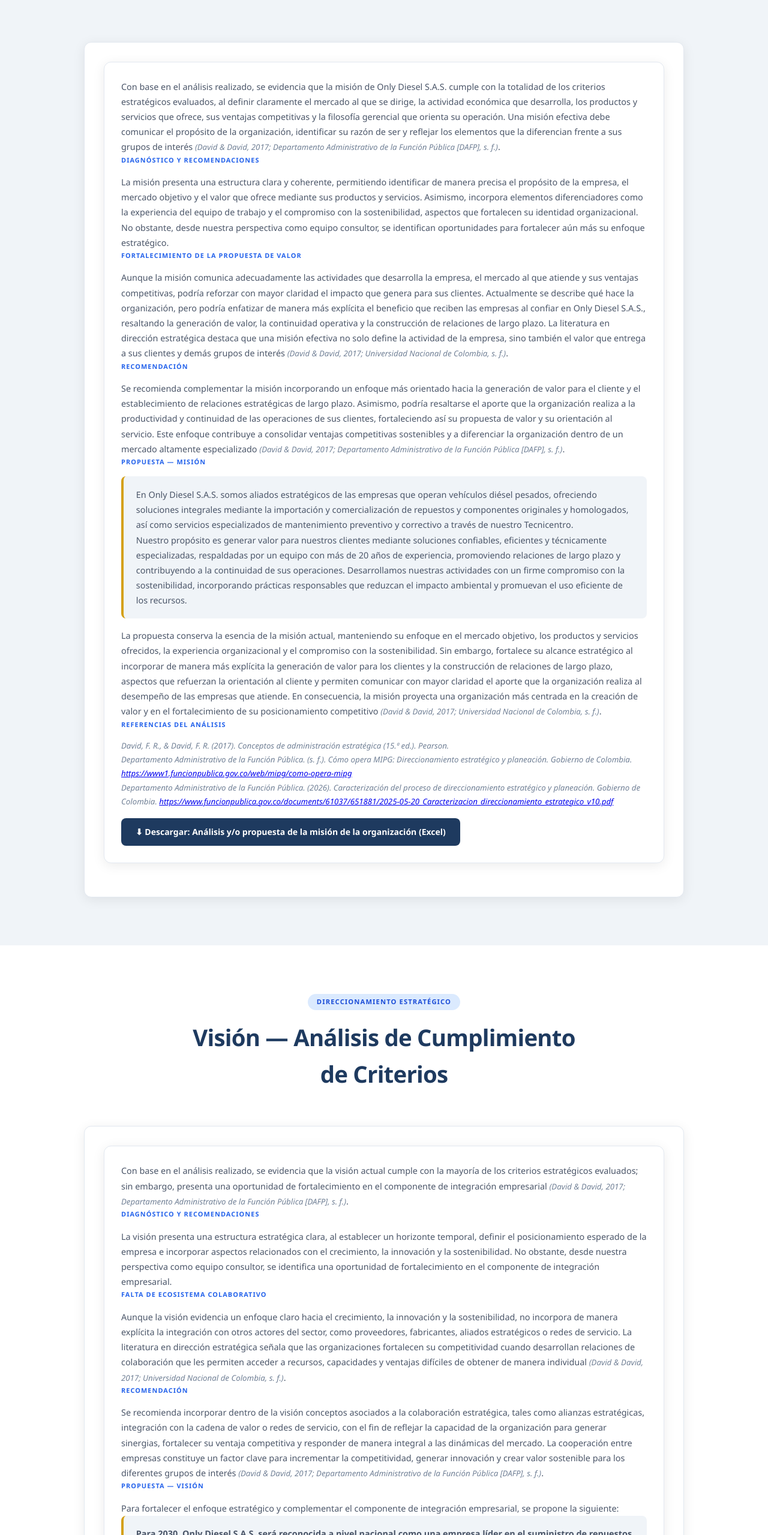
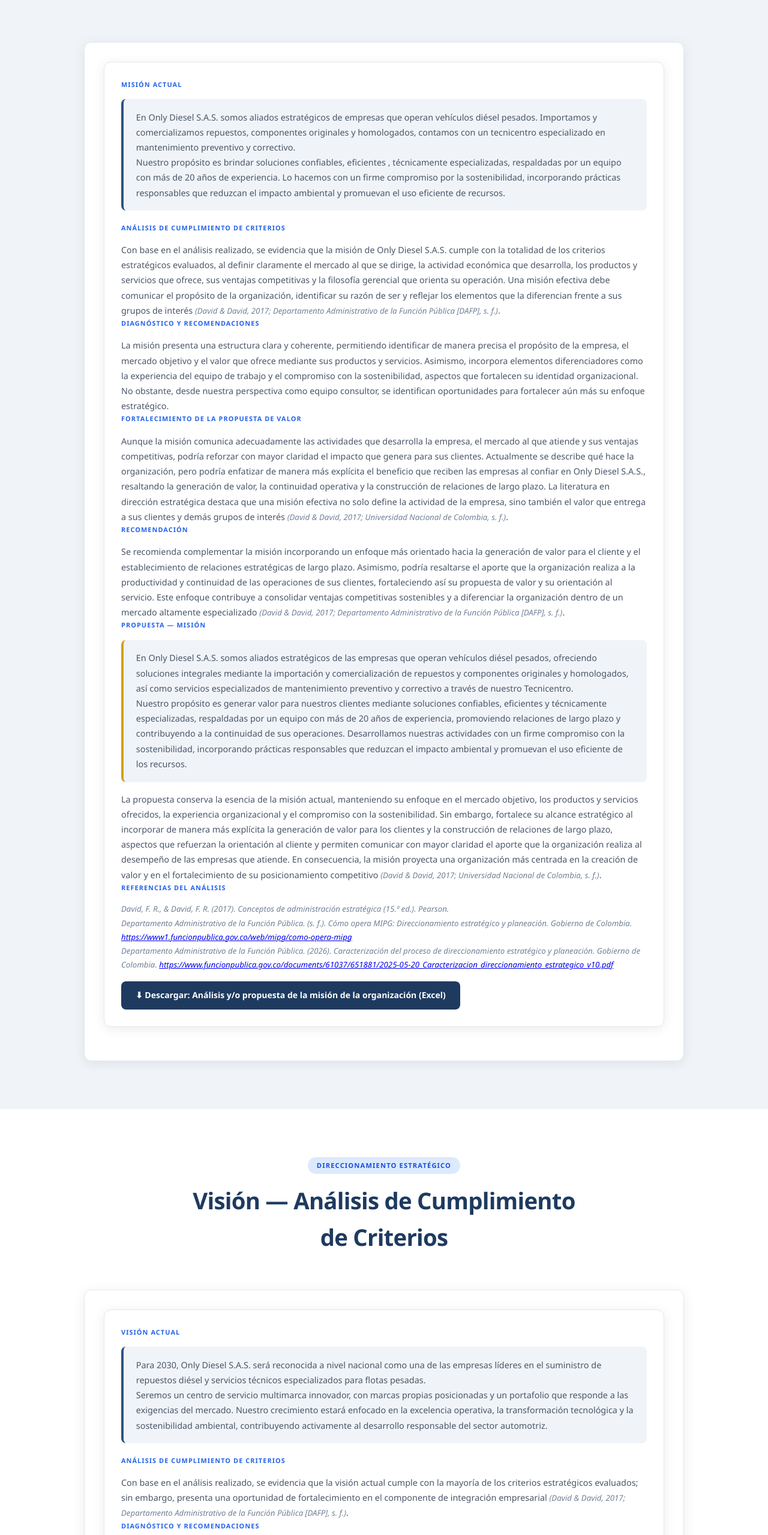
Before and after one commit to DianaValderramaToro/gestion-estrategica-only-diesel, a plain HTML site: page organizacion.html in a window 1280 px wide. Shown: the part 9181-11740 px from the top of the page at 60% size. Drawn offline with Linux system fonts and the light colour scheme.

Commit message:
Add files via upload

```diff
--- a/organizacion.html
+++ b/organizacion.html
@@ -306,6 +306,12 @@
 
     <div class="downloads-area" style="max-width:1000px;">
         <div class="company-card gap-block">
+            <p class="block-title">Misión Actual</p>
+            <div style="background:var(--bg);border-left:4px solid var(--primary-light);border-radius:8px;padding:1.1rem 1.3rem;margin-bottom:1.2rem;">
+                <p class="company-desc">En Only Diesel S.A.S. somos aliados estratégicos de empresas que operan vehículos diésel pesados. Importamos y comercializamos repuestos, componentes originales y homologados, contamos con un tecnicentro especializado en mantenimiento preventivo y correctivo.</p>
+                <p class="company-desc" style="margin-bottom:0;">Nuestro propósito es brindar soluciones confiables, eficientes , técnicamente especializadas, respaldadas por un equipo con más de 20 años de experiencia. Lo hacemos con un firme compromiso por la sostenibilidad, incorporando prácticas responsables que reduzcan el impacto ambiental y promuevan el uso eficiente de recursos.</p>
+            </div>
+            <p class="block-title">Análisis de Cumplimiento de Criterios</p>
             <p class="company-desc">Con base en el análisis realizado, se evidencia que la misión de Only Diesel S.A.S. cumple con la totalidad de los criterios estratégicos evaluados, al definir claramente el mercado al que se dirige, la actividad económica que desarrolla, los productos y servicios que ofrece, sus ventajas competitivas y la filosofía gerencial que orienta su operación. Una misión efectiva debe comunicar el propósito de la organización, identificar su razón de ser y reflejar los elementos que la diferencian frente a sus grupos de interés <span class="cita">(David &amp; David, 2017; Departamento Administrativo de la Función Pública [DAFP], s. f.)</span>.</p>
 
             <p class="block-title">Diagnóstico y Recomendaciones</p>
@@ -346,6 +352,12 @@
 
     <div class="downloads-area" style="max-width:1000px;">
         <div class="company-card gap-block">
+            <p class="block-title">Visión Actual</p>
+            <div style="background:var(--bg);border-left:4px solid var(--primary-light);border-radius:8px;padding:1.1rem 1.3rem;margin-bottom:1.2rem;">
+                <p class="company-desc">Para 2030, Only Diesel S.A.S. será reconocida a nivel nacional como una de las empresas líderes en el suministro de repuestos diésel y servicios técnicos especializados para flotas pesadas.</p>
+                <p class="company-desc" style="margin-bottom:0;">Seremos un centro de servicio multimarca innovador, con marcas propias posicionadas y un portafolio que responde a las exigencias del mercado. Nuestro crecimiento estará enfocado en la excelencia operativa, la transformación tecnológica y la sostenibilidad ambiental, contribuyendo activamente al desarrollo responsable del sector automotriz.</p>
+            </div>
+            <p class="block-title">Análisis de Cumplimiento de Criterios</p>
             <p class="company-desc">Con base en el análisis realizado, se evidencia que la visión actual cumple con la mayoría de los criterios estratégicos evaluados; sin embargo, presenta una oportunidad de fortalecimiento en el componente de integración empresarial <span class="cita">(David &amp; David, 2017; Departamento Administrativo de la Función Pública [DAFP], s. f.)</span>.</p>
 
             <p class="block-title">Diagnóstico y Recomendaciones</p>
```
